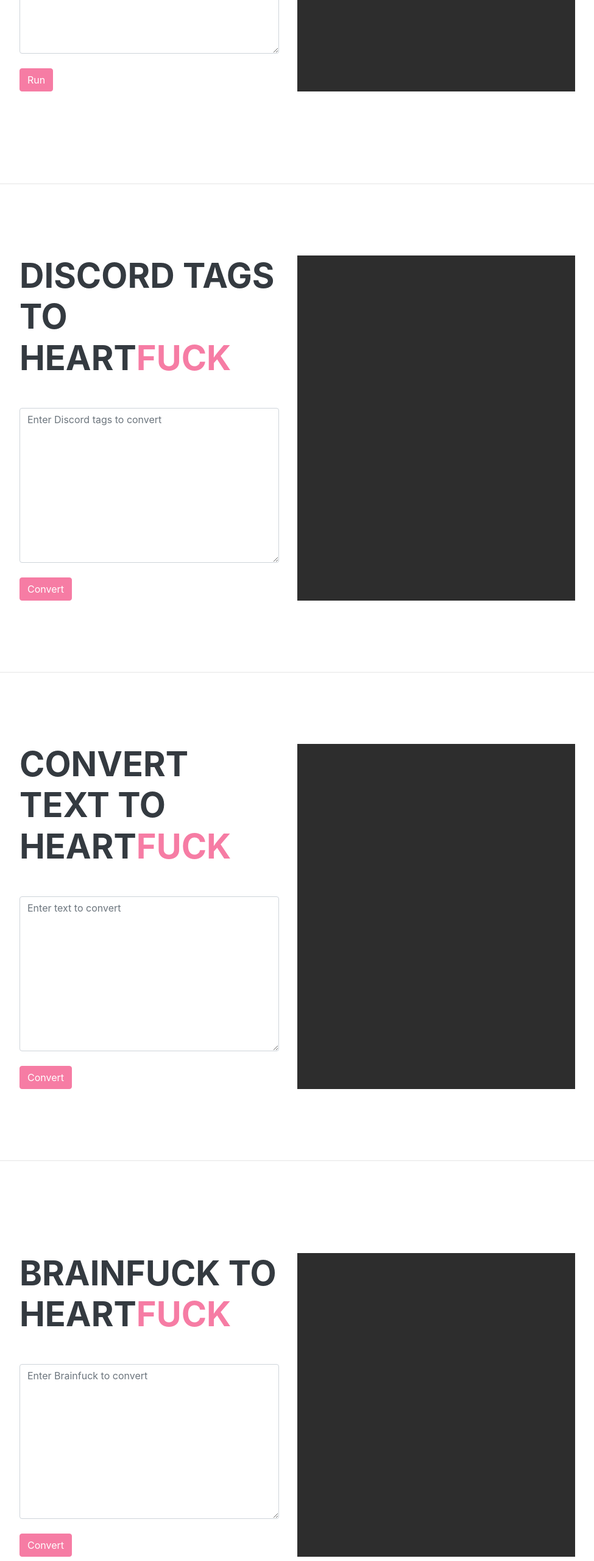
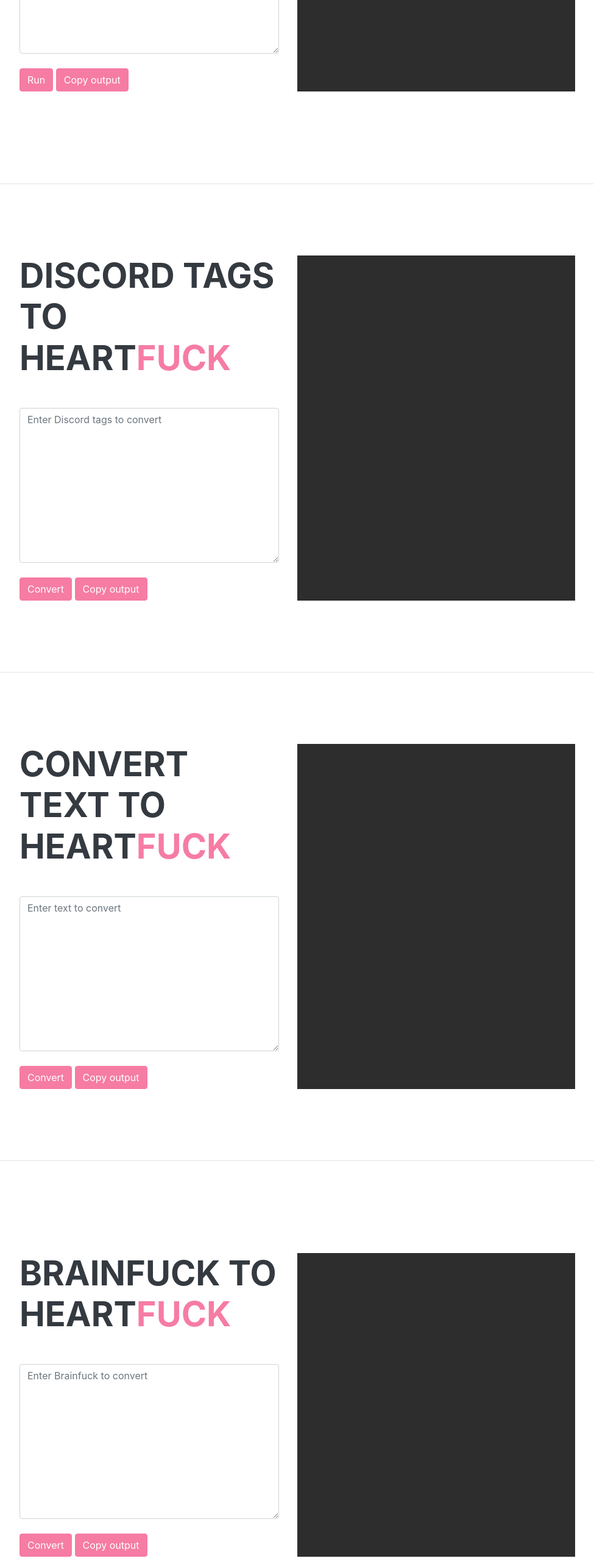
Before and after one commit to burgravian/heartfuck, a plain HTML site: page index.html in a window 1280 px wide. Shown: the part 1300-3860 px from the top of the page at 61% size, without its empty margins (303-1278 px from the left). Drawn offline with Linux system fonts and the light colour scheme; a web font is replaced by a local one.

Commit message:
Added a button for copy to clipboard

```diff
--- a/index.html
+++ b/index.html
@@ -100,6 +100,7 @@
               <textarea type="text" class="form-control" placeholder="Enter heartfuck to run" id="interpretHeartfuck"
                 rows="10"></textarea><br>
               <button class="btn btn-pink" onclick="interpretHeartfuck()">Run</button>
+              <button class="btn btn-pink" onclick="copyOutputToClipBoard(this)"><span>Copy output<span></button>
             </div>
             <div class="col-sm hf-output-mobile">
               <span class="hf-output" id="outputRUN"></span>
@@ -122,6 +123,7 @@
               <textarea type="text" class="form-control" placeholder="Enter Discord tags to convert" id="tagsToHeartfuck"
                 rows="10"></textarea><br>
               <button class="btn btn-pink" onclick="convertToDiscord()">Convert</button>
+              <button class="btn btn-pink" onclick="copyOutputToClipBoard(this)"><span>Copy output<span></button>
             </div>
             <div class="col-sm hf-output-mobile">
               <span class="hf-output" id="outputDSC"></span>
@@ -143,6 +145,7 @@
               <textarea type="text" class="form-control" placeholder="Enter text to convert" id="textToHeartfuck" rows="10"
                 ></textarea><br>
               <button class="btn btn-pink" onclick="textToHeartfuck()">Convert</button>
+              <button class="btn btn-pink" onclick="copyOutputToClipBoard(this)"><span>Copy output<span></button>
             </div>
             <div class="col-sm hf-output-mobile">
               <span class="hf-output" id="outputTXT"></span>
@@ -165,6 +168,7 @@
               <textarea type="text" class="form-control" placeholder="Enter Brainfuck to convert" id="brainfuckToHeartfuck"
                 rows="10"></textarea><br>
               <button class="btn btn-pink" onclick="runBrainfuckToHeartfuck()">Convert</button>
+              <button class="btn btn-pink" onclick="copyOutputToClipBoard(this)"><span>Copy output<span></button>
             </div>
             <div class="col-sm hf-output-mobile">
               <span class="hf-output" id="outputBFHF"></span>
@@ -187,6 +191,8 @@
               <textarea type="text" class="form-control" placeholder="Enter Heartfuck to convert" id="heartfuckToBrainfuck"
                 rows="10"></textarea><br>
               <button class="btn btn-pink" onclick="runHeartfuckToBrainfuck()">Convert</button>
+              <button class="btn btn-pink" onclick="copyOutputToClipBoard(this)"><span>Copy output<span></button>
+
             </div>
             <div class="col-sm hf-output-mobile">
               <span class="bf-output hf-output" id="outputHFBF"></span>
--- a/website/js/main.js
+++ b/website/js/main.js
@@ -242,3 +242,41 @@ function interpretHeartfuck() {
     }
   }
 }
+
+function copyOutputToClipBoard(button) {
+  //temporarily disable event on this button
+  $(button).css("pointer-events", "none");
+
+  //vars
+  var output = $(button).parent().parent().find(".hf-output")[0];
+  var tmpTextArea = document.createElement("textarea");
+
+  //Actual copy code
+  tmpTextArea.value = output.textContent;
+  document.body.appendChild(tmpTextArea);
+  tmpTextArea.select();
+  document.execCommand("copy");
+  tmpTextArea.remove();
+
+  //Transition
+  $(button).css("width" , $(button).outerWidth());
+  $(button).css("height" , $(button).outerHeight());
+  $(button).children().fadeOut(400, function(){
+    $(button).children()[0].textContent = "Copied!";
+
+    $(button).children().fadeIn(400,"linear",function(){
+        setTimeout(function(){
+          $(button).children().fadeOut(400,function(){
+            $(button).children()[0].textContent = "Copy output"
+            $(button).children().fadeIn(400,"linear", function(){
+
+              $(button).css({"width" : "",
+                             "height" : "",
+                             "pointer-events": ""});
+           });
+         });
+     },1500);
+    });
+  });
+
+}
```
